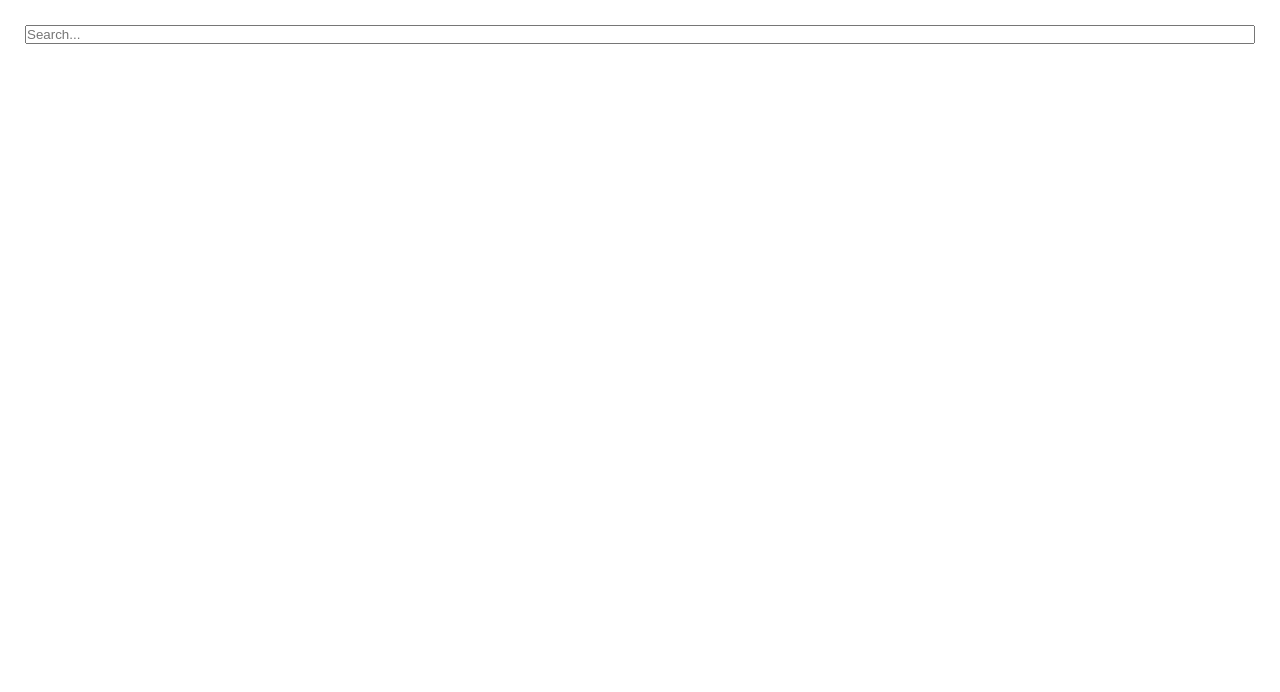
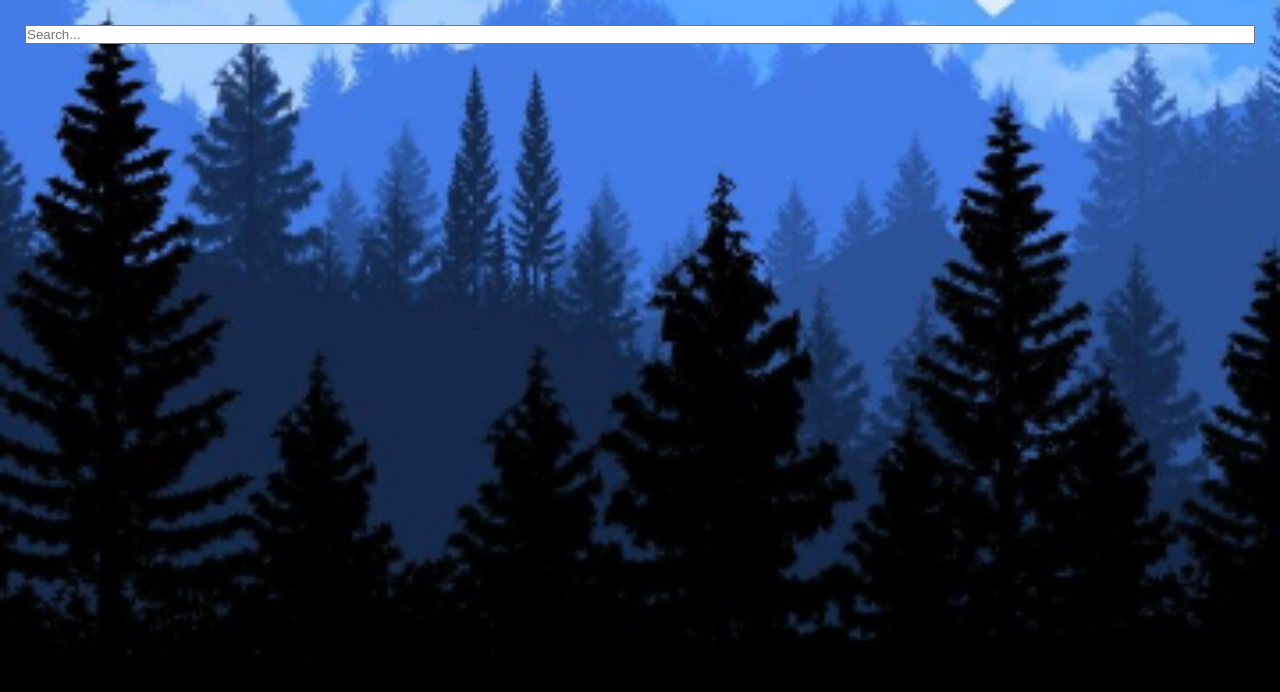
Before and after one commit to Don-Stevenson/weather-app, a React (Create React App) app: page / in a window 1280 px wide. Shown: the top 692 px of the page. Built offline with nearby package versions, Linux system fonts and the light colour scheme.

Commit message:
add background jpgs assets

```diff
--- a/src/index.css
+++ b/src/index.css
@@ -9,8 +9,7 @@ body{
 }
 
  .app{
-  /* background-image: url(./assets/);
-  background-image: url(./assets/); */
+  background-image: url(./assets/cold-bg.jpg);
   background-size: cover;
   background-position: bottom;
   transition: 0.4 ease-out;
@@ -24,7 +23,7 @@ main{
 }
 
 .app.warm{
-  /* background-image: url(./assets/); */
+  background-image: url(./assets/warm-bg.jpg);
 }
 
 .search-box{
@@ -51,7 +50,7 @@ main{
   color: #313131;
   font-size: 20px;
 
-  transition: 0.4 ease;
+  transition: 0.4s ease;
 }
 
 .search-box .search-bar:focus {
```
Also changed, not shown: src/assets/cold-bg.jpg (added), src/assets/warm-bg.jpg (added).
